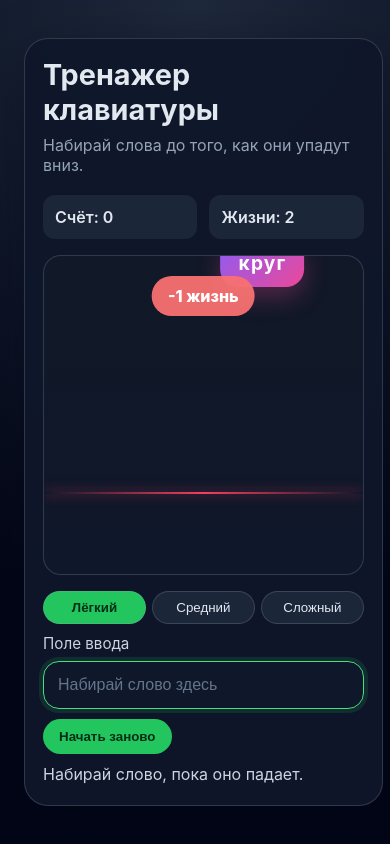
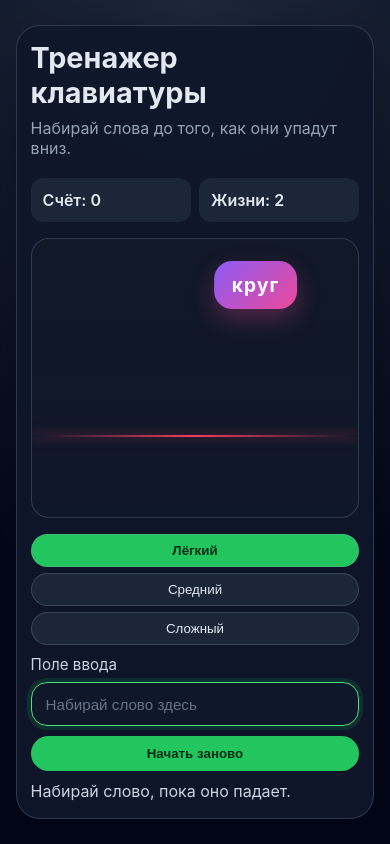
Before and after one commit to alanibr/typing-training, a plain HTML site: page index.html in a window 390 px wide. Drawn offline with Linux system fonts and the light colour scheme.

Commit message:
Fix game screen sizing and remove clipping/scroll issues

```diff
--- a/styles.css
+++ b/styles.css
@@ -3,28 +3,62 @@
   font-family: Inter, system-ui, -apple-system, BlinkMacSystemFont, "Segoe UI", sans-serif;
   background: #0f172a;
   color: #e2e8f0;
+  height: 100%;
 }
 
 * {
   box-sizing: border-box;
 }
 
+html,
 body {
+  height: 100%;
   margin: 0;
+  overflow-x: hidden;
+  overscroll-behavior: none;
+}
+
+body {
   min-height: 100vh;
   display: grid;
   place-items: center;
   background: radial-gradient(circle at top, #1e293b, #020617 70%);
-  padding: 24px;
+  padding: clamp(12px, 2vw, 24px);
+  touch-action: manipulation;
 }
 
 .app {
   width: min(92vw, 560px);
+  max-width: 100%;
+  max-height: calc(100vh - clamp(24px, 4vw, 48px));
+  display: flex;
+  flex-direction: column;
+  overflow: hidden;
   background: rgba(15, 23, 42, 0.94);
   border: 1px solid rgba(148, 163, 184, 0.25);
   border-radius: 24px;
   padding: 24px;
   box-shadow: 0 20px 60px rgba(2, 6, 23, 0.45);
+}
+
+@media (max-width: 720px) {
+  body {
+    padding: 12px;
+  }
+
+  .app {
+    padding: 18px;
+    max-height: calc(100vh - 24px);
+  }
+
+  .track {
+    min-height: 220px;
+    height: clamp(220px, 30vh, 360px);
+  }
+
+  h1 {
+    font-size: 1.6rem;
+  }
 }
 
 h1 {
@@ -55,7 +89,9 @@
 
 .track {
   position: relative;
-  height: 420px;
+  flex: 1 1 auto;
+  min-height: 240px;
+  height: clamp(260px, 38vh, 520px);
   border-radius: 18px;
   overflow: hidden;
   border: 1px solid rgba(148, 163, 184, 0.25);
@@ -204,13 +240,13 @@
   color: #64748b;
 }
 
-@media (max-width: 480px) {
+@media (max-width: 720px) {
   .app {
     padding: 18px;
   }
 
   .track {
-    height: 320px;
+    height: clamp(220px, 30vh, 340px);
   }
 
   .difficulty-row {
@@ -223,3 +259,31 @@
     min-width: 0;
   }
 }
+
+@media (max-width: 480px) {
+  .app {
+    padding: 14px;
+  }
+
+  .hud {
+    gap: 8px;
+  }
+
+  .track {
+    height: 280px;
+  }
+
+  .difficulty-row {
+    flex-direction: column;
+  }
+
+  .difficulty-btn,
+  #restartBtn {
+    width: 100%;
+  }
+
+  #textInput {
+    min-height: 44px;
+    font-size: 0.95rem;
+  }
+}
```
